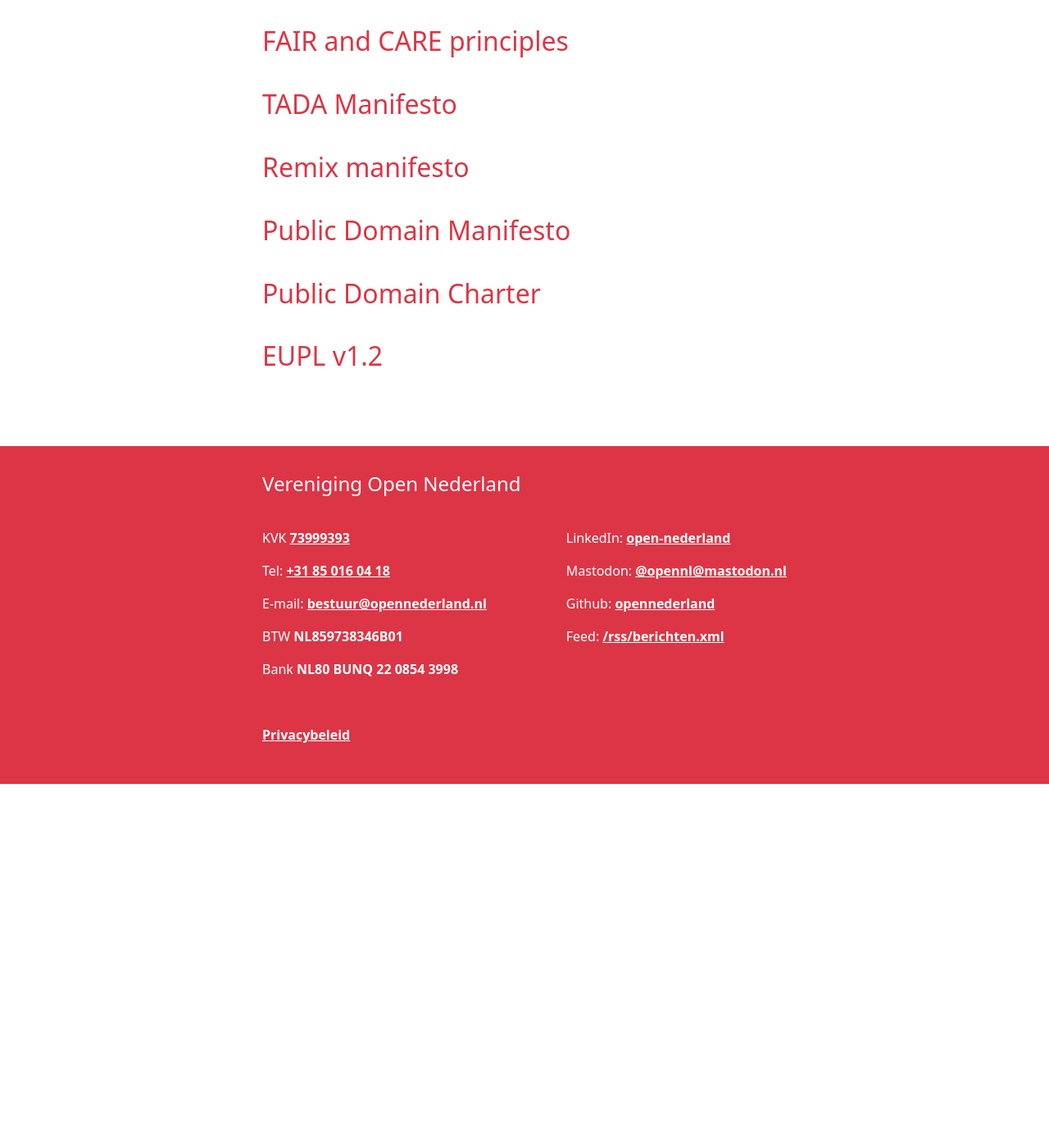
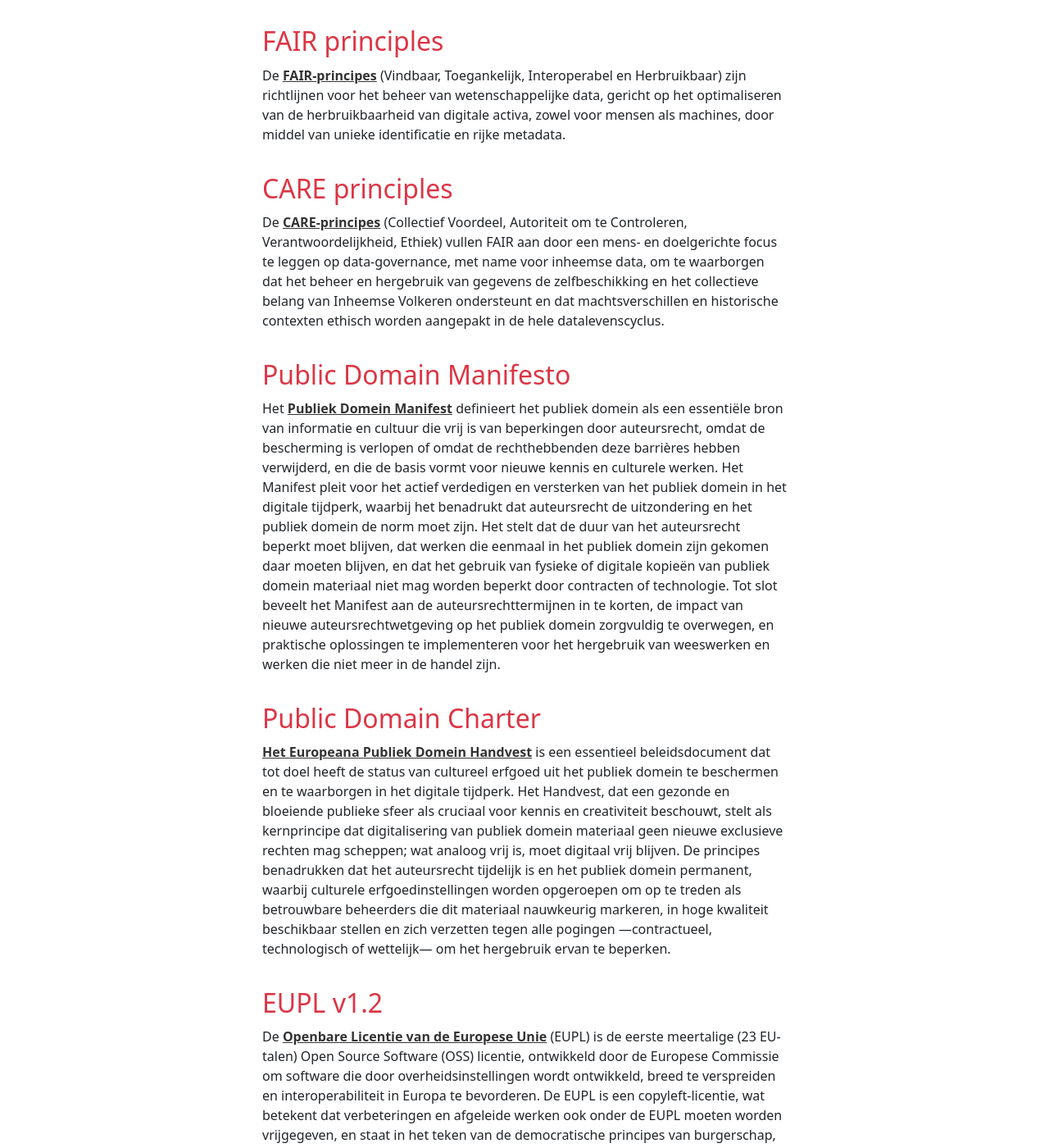
Before and after one commit to opennederland/www.opennederland.nl, a Jekyll site: the page built from pages/over-open.md, in a window 1280 px wide and 1400 px high, scrolled down 1279 px. Shown: the whole window at 82% size. Built offline with Jekyll 4.4.1, drawn with Linux system fonts in a browser that asks for light colours; before the commit the page ends 2235 px from its top, so only the background shows below that; some of the changed text lies outside the part shown.

Commit message:
Update over-open.md
Enkele toevoeging, verwijdering van TADA en Remix Manifesto.

Eerste niet meer benaderbaar, tweede geen manifesto maar een documentaire

```diff
--- a/pages/over-open.md
+++ b/pages/over-open.md
@@ -33,14 +33,17 @@
 
 Zie ook [https://www.unesco.org/en/open-educational-resources](https://www.unesco.org/en/open-educational-resources)
 
-### FAIR and CARE principles
+### FAIR principles
+De [FAIR-principes](https://www.go-fair.org/fair-principles/) (Vindbaar, Toegankelijk, Interoperabel en Herbruikbaar) zijn richtlijnen voor het beheer van wetenschappelijke data, gericht op het optimaliseren van de herbruikbaarheid van digitale activa, zowel voor mensen als machines, door middel van unieke identificatie en rijke metadata.
 
-### TADA Manifesto
-
-### Remix manifesto
+### CARE principles
+De [CARE-principes](https://www.gida-global.org/care) (Collectief Voordeel, Autoriteit om te Controleren, Verantwoordelijkheid, Ethiek) vullen FAIR aan door een mens- en doelgerichte focus te leggen op data-governance, met name voor inheemse data, om te waarborgen dat het beheer en hergebruik van gegevens de zelfbeschikking en het collectieve belang van Inheemse Volkeren ondersteunt en dat machtsverschillen en historische contexten ethisch worden aangepakt in de hele datalevenscyclus.
 
 ### Public Domain Manifesto
+Het [Publiek Domein Manifest](https://publicdomainmanifesto.org/manifesto/) definieert het publiek domein als een essentiële bron van informatie en cultuur die vrij is van beperkingen door auteursrecht, omdat de bescherming is verlopen of omdat de rechthebbenden deze barrières hebben verwijderd, en die de basis vormt voor nieuwe kennis en culturele werken. Het Manifest pleit voor het actief verdedigen en versterken van het publiek domein in het digitale tijdperk, waarbij het benadrukt dat auteursrecht de uitzondering en het publiek domein de norm moet zijn. Het stelt dat de duur van het auteursrecht beperkt moet blijven, dat werken die eenmaal in het publiek domein zijn gekomen daar moeten blijven, en dat het gebruik van fysieke of digitale kopieën van publiek domein materiaal niet mag worden beperkt door contracten of technologie. Tot slot beveelt het Manifest aan de auteursrechttermijnen in te korten, de impact van nieuwe auteursrechtwetgeving op het publiek domein zorgvuldig te overwegen, en praktische oplossingen te implementeren voor het hergebruik van weeswerken en werken die niet meer in de handel zijn.
 
 ### Public Domain Charter
+[Het Europeana Publiek Domein Handvest](https://pro.europeana.eu/post/the-europeana-public-domain-charter) is een essentieel beleidsdocument dat tot doel heeft de status van cultureel erfgoed uit het publiek domein te beschermen en te waarborgen in het digitale tijdperk. Het Handvest, dat een gezonde en bloeiende publieke sfeer als cruciaal voor kennis en creativiteit beschouwt, stelt als kernprincipe dat digitalisering van publiek domein materiaal geen nieuwe exclusieve rechten mag scheppen; wat analoog vrij is, moet digitaal vrij blijven. De principes benadrukken dat het auteursrecht tijdelijk is en het publiek domein permanent, waarbij culturele erfgoedinstellingen worden opgeroepen om op te treden als betrouwbare beheerders die dit materiaal nauwkeurig markeren, in hoge kwaliteit beschikbaar stellen en zich verzetten tegen alle pogingen —contractueel, technologisch of wettelijk— om het hergebruik ervan te beperken.
 
 ### EUPL v1.2
+De [Openbare Licentie van de Europese Unie](https://eupl.eu/1.2/nl/) (EUPL) is de eerste meertalige (23 EU-talen) Open Source Software (OSS) licentie, ontwikkeld door de Europese Commissie om software die door overheidsinstellingen wordt ontwikkeld, breed te verspreiden en interoperabiliteit in Europa te bevorderen. De EUPL is een copyleft-licentie, wat betekent dat verbeteringen en afgeleide werken ook onder de EUPL moeten worden vrijgegeven, en staat in het teken van de democratische principes van burgerschap, transparantie, verantwoording en samenwerking in de digitale commons, zoals beargumenteerd in de discussienota. Door het gebruik van de EUPL wordt de publieke controle over kritieke software en digitale infrastructuur gewaarborgd, waardoor afhankelijkheid van één leverancier wordt vermeden en de mogelijkheid tot gezamenlijke innovatie door de overheid en het publiek wordt gefaciliteerd, wat essentieel is voor een veerkrachtige en interoperabele digitale overheid.
```
